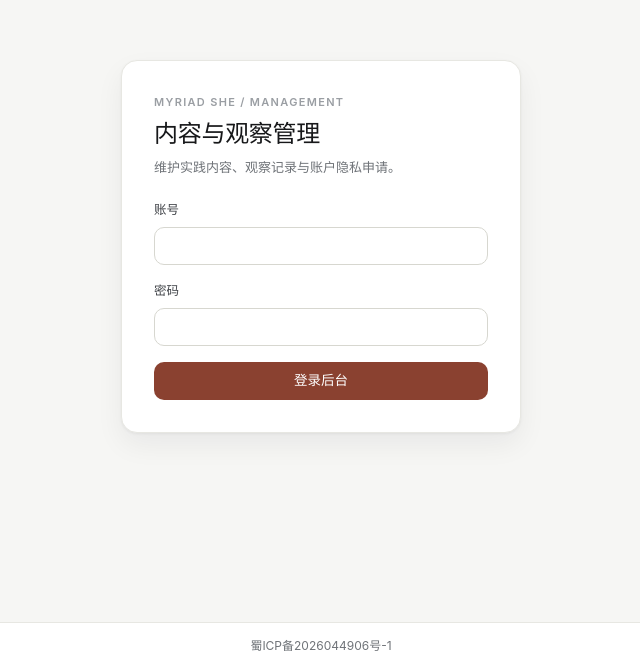
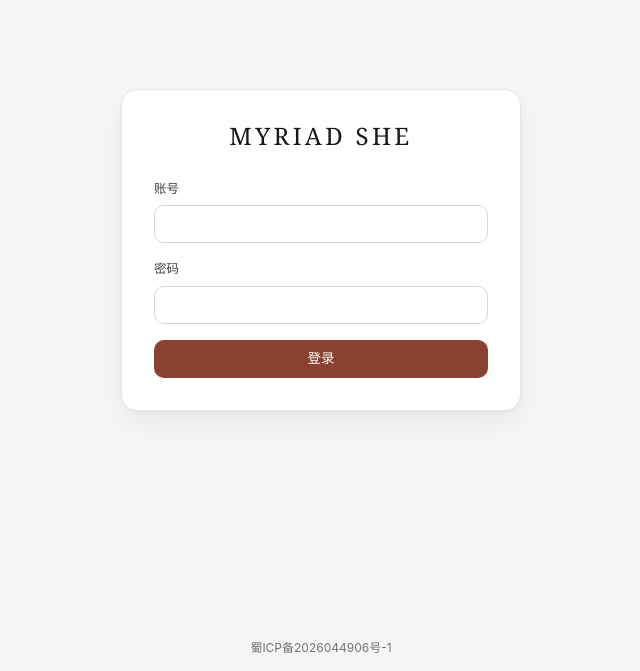
Before and after one commit to zhangmingtao97-maker/MYRIAD-SHE, a Vue app in the folder management/: page / in a window 1280 px wide. Shown: the part 129-800 px from the top of the page, without its empty margins (319-959 px from the left). Built offline with nearby package versions, Linux system fonts and the light colour scheme; no server answers.

Commit message:
style(admin): 精简登录页品牌与备案页脚

```diff
--- a/management/src/App.vue
+++ b/management/src/App.vue
@@ -3563,13 +3563,11 @@ onBeforeUnmount(() => {
     <a class="skip-link" href="#dashboard-content">跳到主要内容</a>
     <main id="dashboard-content" class="shell" :class="{ 'dashboard-shell': loggedIn }" :aria-busy="dashboardLoading">
     <section v-if="!loggedIn" class="login-panel">
-      <p class="eyebrow">MYRIAD SHE / MANAGEMENT</p>
-      <h1>内容与观察管理</h1>
-      <p class="muted">维护实践内容、观察记录与账户隐私申请。</p>
+      <h1 class="login-brand">MYRIAD SHE</h1>
       <form @submit.prevent="login">
         <label>账号<input v-model="username" autocomplete="username" required /></label>
         <label>密码<input v-model="password" type="password" autocomplete="current-password" required /></label>
-        <button :disabled="loading" type="submit">{{ loading ? '登录中…' : '登录后台' }}</button>
+        <button :disabled="loading" type="submit">{{ loading ? '登录中…' : '登录' }}</button>
       </form>
     </section>
 
--- a/management/src/admin-theme.css
+++ b/management/src/admin-theme.css
@@ -534,7 +534,16 @@ form { display: grid; gap: 16px; margin-top: 24px; }
   box-shadow: var(--shadow-2);
 }
 .login-panel h1 { font-size: 24px; }
-.login-panel form { margin-top: 22px; }
+.login-brand {
+  margin: 0 0 28px;
+  font-family: Georgia, "Times New Roman", "Songti SC", serif;
+  font-size: clamp(24px, 7vw, 30px);
+  font-weight: 400;
+  letter-spacing: .14em;
+  line-height: 1.2;
+  text-align: center;
+}
+.login-panel form { margin-top: 0; }
 .login-panel .muted { margin: 8px 0 0; font-size: 13px; }
 .password-rotation-panel { max-width: 440px; }
 
@@ -675,9 +684,9 @@ form { display: grid; gap: 16px; margin-top: 24px; }
 
 /* ---------- 页脚 ---------- */
 .filing-footer {
-  padding: 14px 16px max(16px, env(safe-area-inset-bottom));
-  border-top: 1px solid var(--line);
-  background: var(--surface);
+  padding: 10px 16px max(14px, env(safe-area-inset-bottom));
+  border-top: 0;
+  background: transparent;
   color: var(--faint);
   font-size: 12px;
   text-align: center;
```
Also changed, not shown: 1 other file (tests, documents, lock files or other folders).
